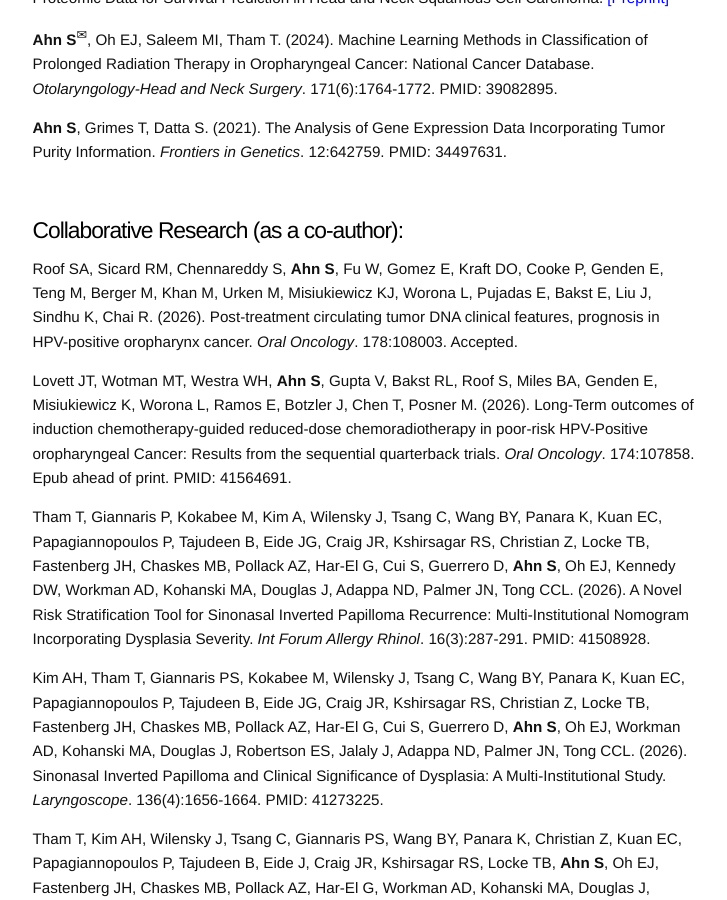
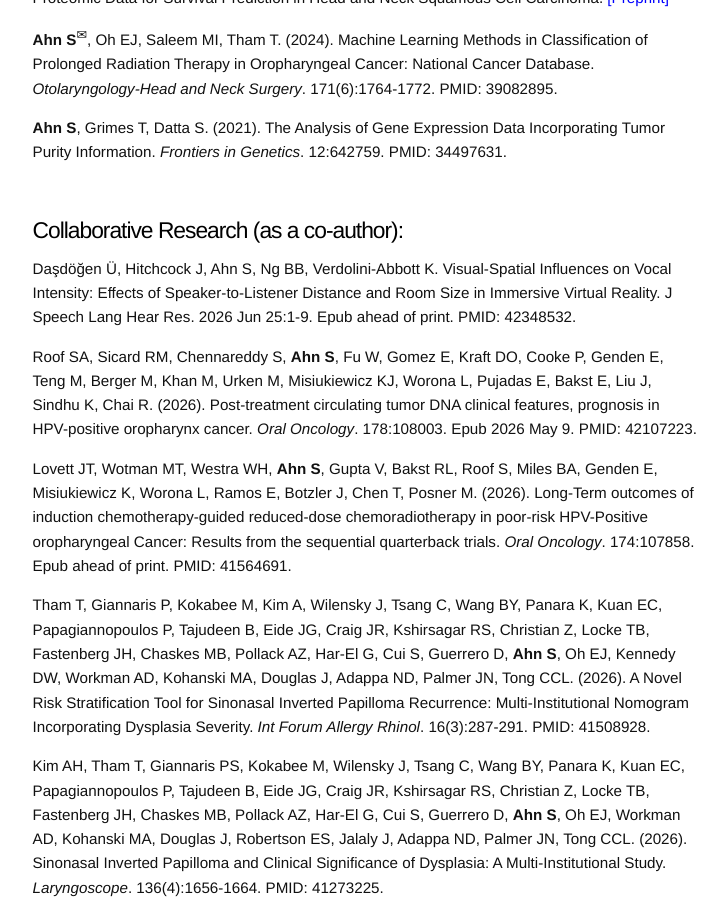
Before and after one commit to sjahnn/sjahnn.github.io, a Jekyll site: the page built from research.md, in a window 1280 px wide and 900 px high, scrolled down 1236 px. Shown: the whole window, without its empty margins (275-1002 px from the left). Built offline with Jekyll 4.4.1, drawn with Linux system fonts in a browser that asks for light colours.

Commit message:
Update research.md

```diff
--- a/research.md
+++ b/research.md
@@ -78,7 +78,9 @@
 
 
 # Collaborative Research (as a co-author):
-Roof SA, Sicard RM, Chennareddy S, **Ahn S**, Fu W, Gomez E, Kraft DO, Cooke P, Genden E, Teng M, Berger M, Khan M, Urken M, Misiukiewicz KJ, Worona L, Pujadas E, Bakst E, Liu J, Sindhu K, Chai R. (2026). Post-treatment circulating tumor DNA clinical features, prognosis in HPV-positive oropharynx cancer. *Oral Oncology*. 178:108003. Accepted.
+Daşdöğen Ü, Hitchcock J, Ahn S, Ng BB, Verdolini-Abbott K. Visual-Spatial Influences on Vocal Intensity: Effects of Speaker-to-Listener Distance and Room Size in Immersive Virtual Reality. J Speech Lang Hear Res. 2026 Jun 25:1-9. Epub ahead of print. PMID: 42348532.
+
+Roof SA, Sicard RM, Chennareddy S, **Ahn S**, Fu W, Gomez E, Kraft DO, Cooke P, Genden E, Teng M, Berger M, Khan M, Urken M, Misiukiewicz KJ, Worona L, Pujadas E, Bakst E, Liu J, Sindhu K, Chai R. (2026). Post-treatment circulating tumor DNA clinical features, prognosis in HPV-positive oropharynx cancer. *Oral Oncology*. 178:108003. Epub 2026 May 9. PMID: 42107223.
 
 Lovett JT, Wotman MT, Westra WH, **Ahn S**, Gupta V, Bakst RL, Roof S, Miles BA, Genden E, Misiukiewicz K, Worona L, Ramos E, Botzler J, Chen T, Posner M. (2026). Long-Term outcomes of induction chemotherapy-guided reduced-dose chemoradiotherapy in poor-risk HPV-Positive oropharyngeal Cancer: Results from the sequential quarterback trials. *Oral Oncology*. 174:107858. Epub ahead of print. PMID: 41564691.
 
```
